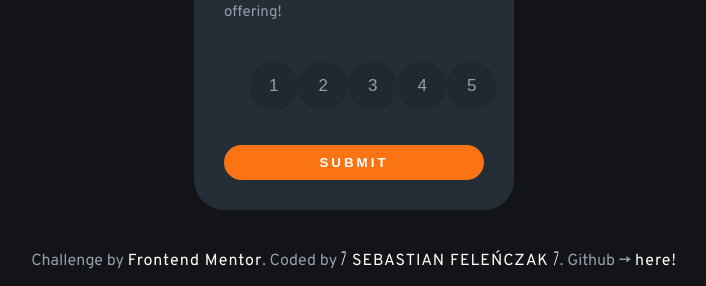
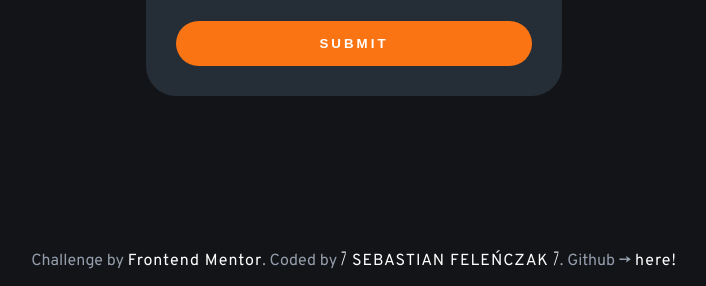
Before and after one commit to PerfekTy/Interactive-rating-component, a plain HTML site: page index.html in a window 1280 px wide. Shown: the part 514-800 px from the top of the page, without its empty margins (286-992 px from the left). Drawn offline with Linux system fonts and the light colour scheme.

Commit message:
Add files via upload

```diff
--- a/style.css
+++ b/style.css
@@ -1,23 +1,26 @@
+@import url("https://fonts.googleapis.com/css2?family=Overpass:wght@400;700&display=swap");
+
 *,
-html {
+::after,
+::before {
   margin: 0;
   padding: 0;
   box-sizing: border-box;
 }
 
 body {
+  display: flex;
+  flex-direction: column;
+  min-height: 100vh;
+  align-items: center;
+  justify-content: center;
   font-family: "Overpass", sans-serif;
   background-color: hsl(216, 12%, 8%);
-  height: 50vh;
 }
 
 .container {
-  display: flex;
-  flex-direction: column;
   position: relative;
-  width: 25%;
-  margin: 300px auto;
-
+  width: 26rem;
   padding: 30px;
   border-radius: 30px;
   color: hsl(0, 0%, 100%);
@@ -29,8 +32,8 @@ body {
 }
 
 .numbers {
-  display: flex;
   justify-content: space-around;
+  letter-spacing: 5px;
   margin: 25px;
   margin-top: 40px;
 }
@@ -54,7 +57,7 @@ body {
   color: hsl(217, 12%, 63%);
   background-color: hsl(216, 12%, 8%, 0.204);
   border-radius: 50px;
-  padding: 14px 20px;
+  padding: 16px 22px;
   font-size: 17px;
   border: none;
   cursor: pointer;
@@ -93,9 +96,10 @@ input {
   color: hsl(0, 0%, 100%);
   background-color: hsl(25, 97%, 53%);
   letter-spacing: 3px;
-  padding: 10px;
+  padding: 15px;
   border-radius: 25px;
-  font-weight: 700;
+  width: 100%;
+  font-weight: 900;
   border: none;
   cursor: pointer;
   margin-top: 10px;
```
